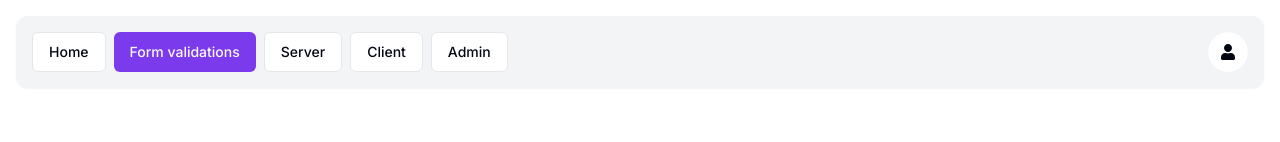
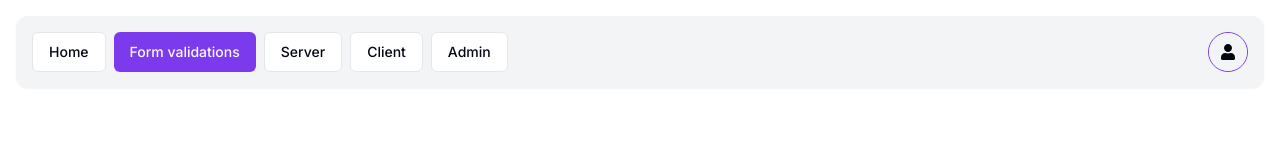
Before and after one commit to BobbaruK/designs-and-links-v2, a Next.js app in the folder webapp/: page /form-validation in a window 1280 px wide. Shown: the top 142 px of the page. Built offline with nearby package versions, Linux system fonts and the light colour scheme; no server answers; the database is empty.

Commit message:
custom avatar and userButton update

```diff
--- a/webapp/src/components/auth/user-button.tsx
+++ b/webapp/src/components/auth/user-button.tsx
@@ -22,6 +22,7 @@ import { IoExitOutline, IoSettingsOutline } from "react-icons/io5";
 import { LoginButton } from "./login-button";
 import { LogoutButton } from "./logout-button";
 import { cn } from "@/lib/utils";
+import { CustomAvatar } from "../custom-avatar";
 
 export const UserButton = () => {
   const user = useCurrentUser();
@@ -30,15 +31,13 @@ export const UserButton = () => {
   const { setTheme, theme } = useTheme();
   const [theTheme, setTheTheme] = useState(theme);
 
+  const image = user?.image;
+
   return (
+    <>
       <DropdownMenu>
         <DropdownMenuTrigger>
-        <Avatar>
-          <AvatarImage src={user?.image || ""} />
-          <AvatarFallback className="bg-background text-foreground">
-            <FaUser />
-          </AvatarFallback>
-        </Avatar>
+          <CustomAvatar image={image} />
         </DropdownMenuTrigger>
         <DropdownMenuContent align="end" className="w-40">
           {user && (
@@ -94,16 +93,17 @@ export const UserButton = () => {
               </LogoutButton>
             </>
           ) : (
-          <>
+            <DropdownMenuContent>
               <DropdownMenuSeparator />
               <LoginButton>
                 <DropdownMenuItem className="flex cursor-pointer items-center justify-start gap-3 p-2">
                   <IoIosLogIn /> Login
                 </DropdownMenuItem>
               </LoginButton>
-          </>
+            </DropdownMenuContent>
           )}
         </DropdownMenuContent>
       </DropdownMenu>
+    </>
   );
 };
--- /dev/null
+++ b/webapp/src/components/custom-avatar.tsx
@@ -0,0 +1,17 @@
+import { Avatar, AvatarFallback, AvatarImage } from "@/components/ui/avatar";
+import { FaUser } from "react-icons/fa";
+
+interface Props {
+  image: string | null | undefined;
+}
+
+export const CustomAvatar = ({ image }: Props) => {
+  return (
+    <Avatar className="border border-primary">
+      <AvatarImage src={image || ""} />
+      <AvatarFallback>
+        <FaUser />
+      </AvatarFallback>
+    </Avatar>
+  );
+};
```
Lines whose indentation alone changed are shown as unchanged.
